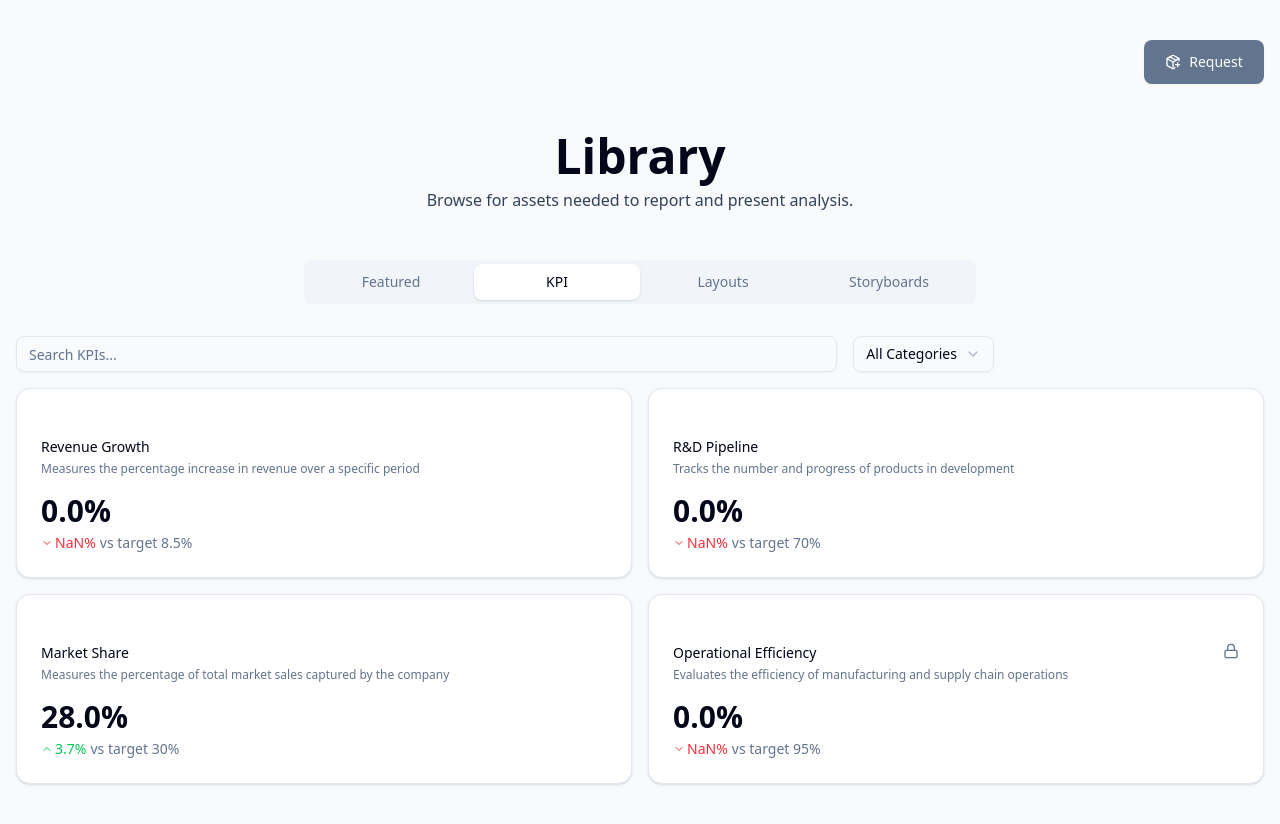
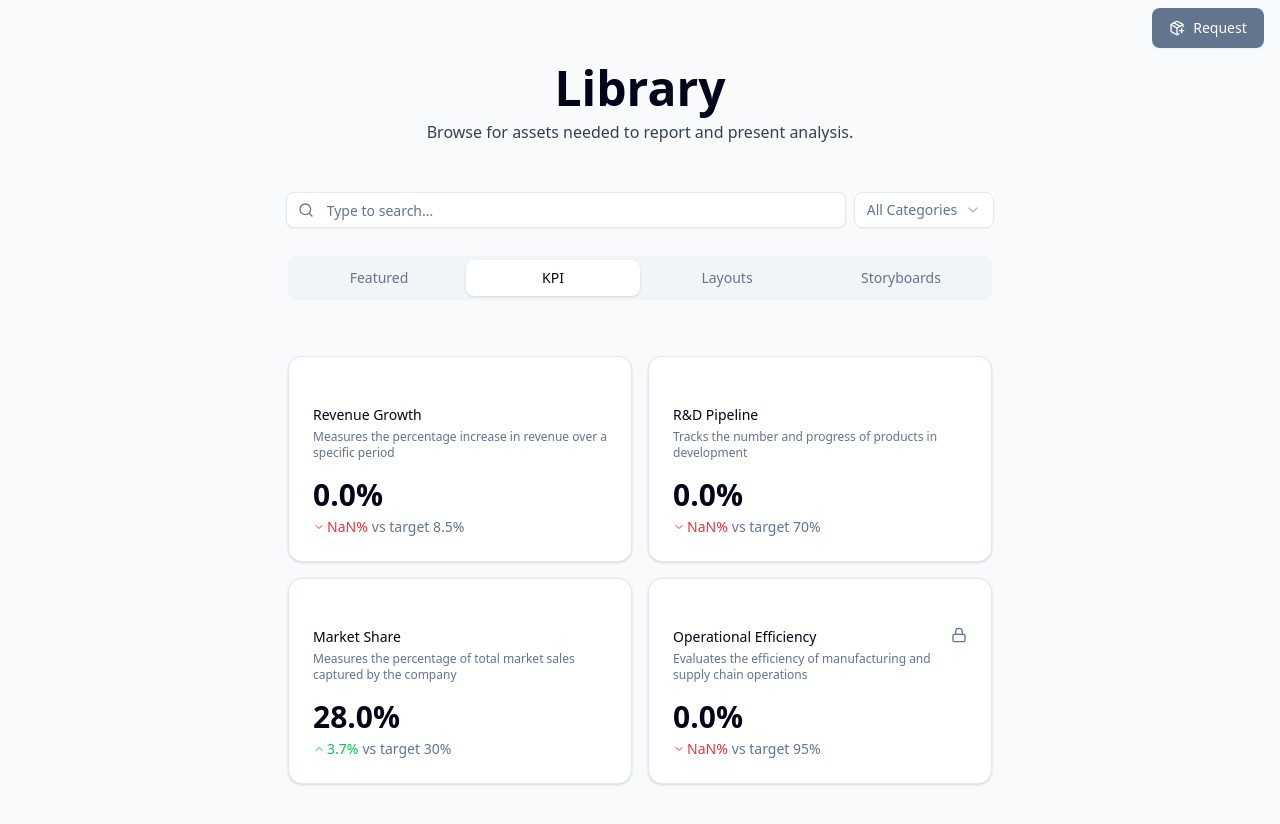
Before and after one commit to clendson-goncalves/kpi-dashboard-takehome-deploy, a Next.js app: page / in a window 1280 px wide. Shown: the top 824 px of the page. Built offline with nearby package versions, Linux system fonts and the light colour scheme.

Commit message:
Library Menu Completed and Search Implemented.

```diff
--- a/app/page.tsx
+++ b/app/page.tsx
@@ -10,15 +10,21 @@ import { useState } from "react"
 import { Select, SelectContent, SelectItem, SelectTrigger, SelectValue } from "@/components/ui/select"
 import { categories } from "@/data/mockData"
 
+type TabType = "featured" | "kpi" | "layouts" | "storyboards"
+
 export default function Home() {
+  const [activeTab, setActiveTab] = useState<TabType>("kpi")
+  const [searchQuery, setSearchQuery] = useState("")
+  const [selectedCategory, setSelectedCategory] = useState("all")
+
   return (
-    <div className="container mx-auto py-8 space-y-8 bg-slate-50">
+    <div className="mx-auto bg-slate-50 w-full min-h-screen">
 
       <div className="flex justify-end max-w-[1280px] mx-auto px-4 py-2">
         <Button
           variant="outline"
           size="sm"
-          className="h-11 w-30 gap-2 bg-slate-500 text-white hover:bg-slate-700 border-0 rounded-md"
+          className="h-10 w-28 gap-2 bg-slate-500 text-white hover:bg-slate-700 border-0 rounded-md"
         >
           <PackagePlus className="h-4 w-4" />
           Request
@@ -26,19 +32,47 @@ export default function Home() {
       </div>
 
       <div className="mx-auto max-w-[768px]">
+        <div className="mb-12">
           <h1 className="text-5xl font-extrabold mx-auto py-2 text-center space-y-5">Library</h1>
-        <p className="text-slate-700 text-center">
-          Browse for assets needed to report and present analysis.
-        </p>
+          <p className="text-slate-700 text-center">Browse for assets needed to report and present analysis.</p>
         </div>
 
-      <Tabs defaultValue="kpi" className="flex">
-        <TabsList className="w-full max-w-2xl mx-auto grid grid-cols-4">
+        <div className="flex justify-center items-center gap-2">
+          <div className="relative w-full max-w-[560px]">
+            <Search className="absolute left-3 top-1/2 transform -translate-y-1/2 text-slate-500 h-4 w-4" />
+            <Input
+              placeholder="Type to search..."
+              value={searchQuery}
+              onChange={(e) => setSearchQuery(e.target.value)}
+              className="pl-10 bg-white"
+            />
+          </div>
+          <div className="flex justify-center items-center bg-white text-slate-500">
+            <Select value={selectedCategory} onValueChange={setSelectedCategory}>
+              <SelectTrigger>
+                <SelectValue placeholder="Select category" />
+              </SelectTrigger>
+              <SelectContent>
+                {categories.map((category) => (
+                  <SelectItem key={category.id} value={category.id}>
+                    {category.name}
+                  </SelectItem>
+                ))}
+              </SelectContent>
+            </Select>
+          </div>
+        </div>
+
+        <div className="rounded-md px-4 py-3">
+          <Tabs defaultValue="kpi" onValueChange={(value) => setActiveTab(value as TabType)}>
+            <div className="flex justify-center items-center px-4 mb-6">
+              <TabsList className="w-full rounded-md">
                 <TabsTrigger value="featured" className="min-h-9">Featured</TabsTrigger>
                 <TabsTrigger value="kpi" className="min-h-9">KPI</TabsTrigger>
                 <TabsTrigger value="layouts" className="min-h-9">Layouts</TabsTrigger>
                 <TabsTrigger value="storyboards" className="min-h-9">Storyboards</TabsTrigger>
               </TabsList>
+            </div>
 
             <TabsContent value="featured" className="px-4 py-8 space-y-10">
               <div className="text-center text-muted-foreground py-8">
@@ -47,7 +81,7 @@ export default function Home() {
             </TabsContent>
 
             <TabsContent value="kpi" className="px-4 py-8 space-y-10">
-          <KPIList />
+              <KPIList searchQuery={searchQuery} selectedCategory={selectedCategory} />
             </TabsContent>
 
             <TabsContent value="layouts" className="px-4 py-8 space-y-10">
@@ -60,6 +94,11 @@ export default function Home() {
               </div>
             </TabsContent>
           </Tabs>
+
+        </div>
+
+      </div>
+
     </div>
   )
 }
--- a/components/kpi-selection/KPIList.tsx
+++ b/components/kpi-selection/KPIList.tsx
@@ -17,8 +17,13 @@ import {
 } from "@/components/ui/dialog"
 import { Button } from "@/components/ui/button"
 
-export function KPIList() {
-  const { filteredKpis, selectedCategory, searchQuery, setSelectedCategory, setSearchQuery, requestAccess } =
+interface KPIListProps {
+  searchQuery: string
+  selectedCategory: string
+}
+
+export function KPIList({ searchQuery, selectedCategory }: KPIListProps) {
+  const { kpis, selectedCategory: storeSelectedCategory, searchQuery: storeSearchQuery, setSelectedCategory, setSearchQuery, requestAccess } =
     useKpiStore()
   const [selectedKpiId, setSelectedKpiId] = useState<string | null>(null)
   const [accessReason, setAccessReason] = useState("")
@@ -37,35 +42,17 @@ export function KPIList() {
     }
   }
 
+  const filteredKPIs = kpis.filter((kpi) => {
+    const matchesSearch = kpi.name.toLowerCase().includes(searchQuery.toLowerCase()) ||
+      kpi.description.toLowerCase().includes(searchQuery.toLowerCase())
+    const matchesCategory = selectedCategory === "all" || kpi.category === selectedCategory
+    return matchesSearch && matchesCategory
+  })
+
   return (
     <div className="space-y-4">
-      <div className="flex flex-col md:flex-row gap-4">
-        <div className="w-full md:w-2/3">
-          <Input
-            placeholder="Search KPIs..."
-            value={searchQuery}
-            onChange={(e) => setSearchQuery(e.target.value)}
-            className="w-full"
-          />
-        </div>
-        <div className="w-full md:w-1/3">
-          <Select value={selectedCategory} onValueChange={setSelectedCategory}>
-            <SelectTrigger>
-              <SelectValue placeholder="Select category" />
-            </SelectTrigger>
-            <SelectContent>
-              {categories.map((category) => (
-                <SelectItem key={category.id} value={category.id}>
-                  {category.name}
-                </SelectItem>
-              ))}
-            </SelectContent>
-          </Select>
-        </div>
-      </div>
-
       <div className="grid grid-cols-1 md:grid-cols-2 gap-4">
-        {filteredKpis.map((kpi) => (
+        {filteredKPIs.map((kpi) => (
           <KPICard key={kpi.id} kpi={kpi} onRequestAccess={() => handleRequestAccess(kpi.id)} />
         ))}
       </div>
```
Lines whose indentation alone changed are shown as unchanged.
